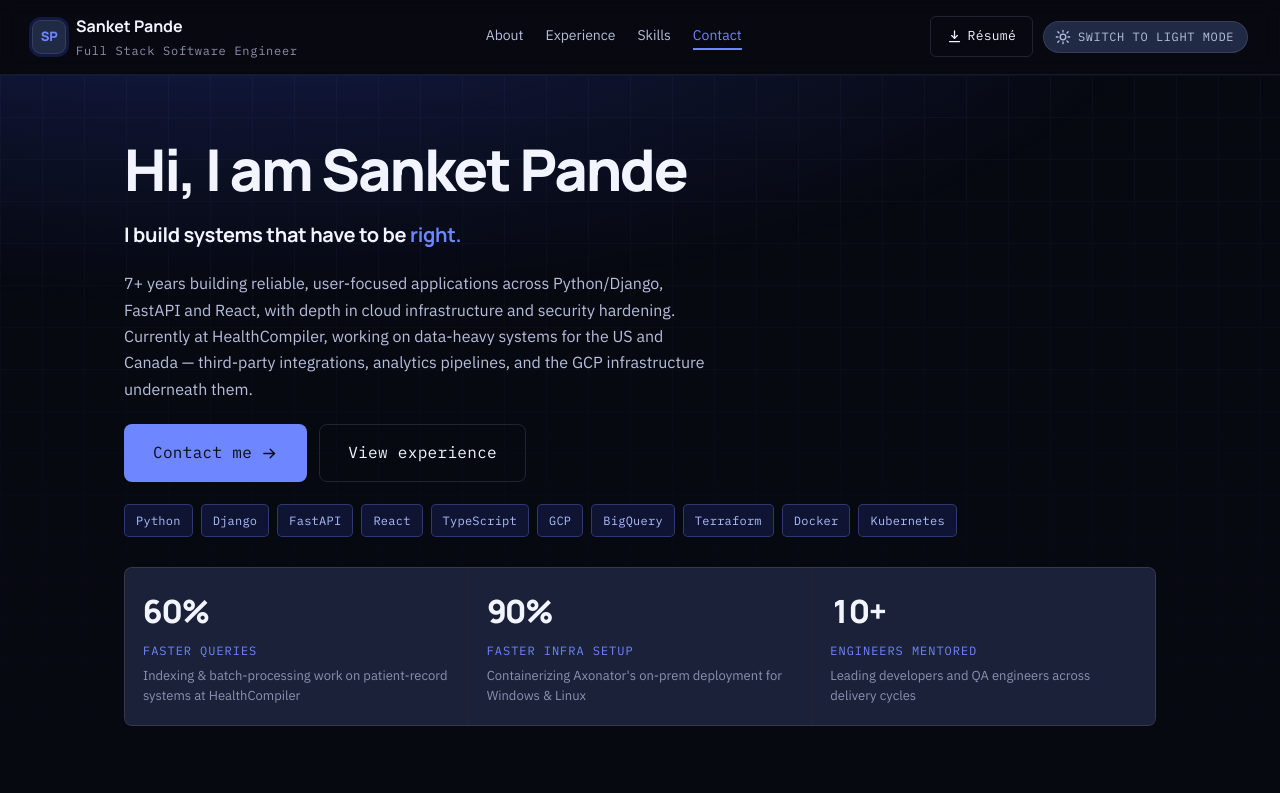
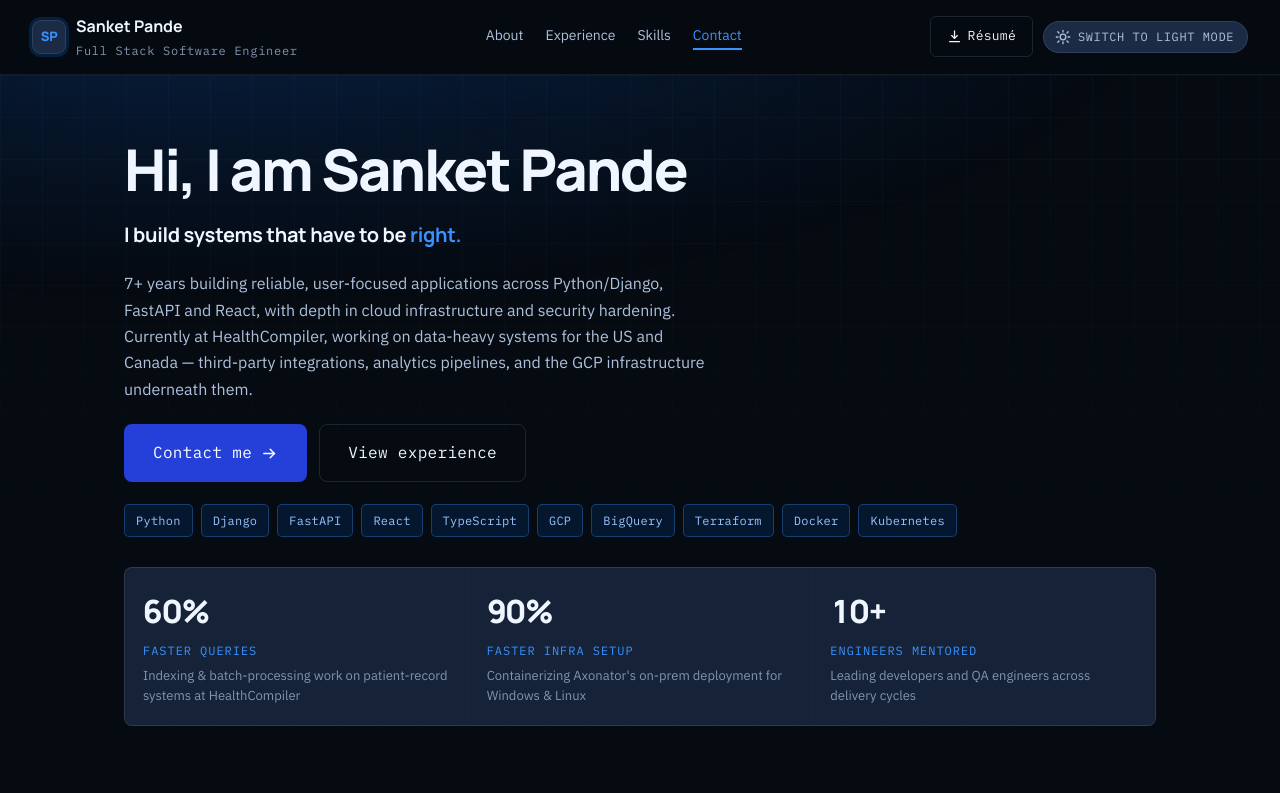
Before and after one commit to sanket-pande/portfolio, a React (Vite) app: page / in a window 1280 px wide. Shown: the top 793 px of the page. Built offline with nearby package versions, Linux system fonts and the light colour scheme.

Commit message:
refactor: update button styles to use accent-fill for improved readability in dark mode

```diff
--- a/src/components/Button/Button.module.css
+++ b/src/components/Button/Button.module.css
@@ -14,7 +14,7 @@
 }
 .btn:active { transform: translateY(1px); }
 
-.primary { background: var(--accent); color: var(--on-accent); }
+.primary { background: var(--accent-fill); color: var(--on-accent); }
 .primary:hover { filter: brightness(1.08); }
 
 .ghost { background: transparent; border-color: var(--line); color: var(--ink); }
--- a/src/styles/global.css
+++ b/src/styles/global.css
@@ -30,6 +30,11 @@
   --line-2:      rgba(17, 20, 42, 0.08);
 
   --accent:      #2440D9;
+  /* Button backgrounds. Deliberately separate from --accent: text and
+     lines need a lighter blue to be readable on dark, but a FILL carries
+     its own white label, so it can stay the exact brand blue in both
+     themes. Light mode happens to use the same value for both. */
+  --accent-fill: #2440D9;
   --accent-glow: rgba(36, 64, 217, 0.10);
   --grid-line:   rgba(36, 64, 217, 0.07);
   --chip-bg:     rgba(36, 64, 217, 0.07);
@@ -48,26 +53,27 @@
   /* ---------- dark palette values — the single source of truth ----------
      Never referenced directly by a component; the dark block below
      aliases the live tokens onto these. */
-  --dk-bg:          #070911;
-  --dk-panel:       #1A2138;
-  --dk-panel-2:     #212A45;
-  --dk-ink:         #F2F5FF;
-  --dk-ink-2:       #B7BEDC;
-  --dk-ink-3:       #8A92AF;
-  --dk-line:        rgba(126, 134, 163, 0.22);
-  --dk-line-2:      rgba(126, 134, 163, 0.14);
+  --dk-bg:          #060A11;
+  --dk-panel:       #152238;
+  --dk-panel-2:     #1C2B45;
+  --dk-ink:         #EFF6FF;
+  --dk-ink-2:       #ADC1DC;
+  --dk-ink-3:       #8195AE;
+  --dk-line:        rgba(117, 137, 162, 0.22);
+  --dk-line-2:      rgba(117, 137, 162, 0.14);
 
-  --dk-accent:      #6E86FF;
-  --dk-accent-glow: rgba(61, 90, 254, 0.22);
-  --dk-grid-line:   #0C0F1B;
-  --dk-chip-bg:     rgba(61, 90, 254, 0.14);
-  --dk-chip-border: rgba(109, 134, 255, 0.32);
-  --dk-chip-text:   #AEBEFF;
+  --dk-accent:      #3992FD;
+  --dk-accent-fill: #2440D9;
+  --dk-accent-glow: rgba(5, 108, 230, 0.22);
+  --dk-grid-line:   #09101B;
+  --dk-chip-bg:     rgba(5, 108, 230, 0.14);
+  --dk-chip-border: rgba(57, 146, 253, 0.32);
+  --dk-chip-text:   #99C5FE;
   --dk-signal:      #4FD6E0;
-  --dk-on-accent:   #0B0D14;
+  --dk-on-accent:   #FFFFFF;
 
-  --dk-surface-a: #070911;
-  --dk-surface-b: #0E1322;
+  --dk-surface-a: #060A11;
+  --dk-surface-b: #0B1422;
 
   --dk-shadow: inset 0 1px 0 rgba(255, 255, 255, 0.06), 0 24px 60px -30px rgba(0, 0, 0, 0.85);
 
@@ -111,6 +117,7 @@
   --line-2:      var(--dk-line-2);
 
   --accent:      var(--dk-accent);
+  --accent-fill: var(--dk-accent-fill);
   --accent-glow: var(--dk-accent-glow);
   --grid-line:   var(--dk-grid-line);
   --chip-bg:     var(--dk-chip-bg);
@@ -186,7 +193,7 @@ img { max-width: 100%; display: block; }
   left: 12px;
   z-index: 200;
   transform: translateY(calc(-100% - 24px));
-  background: var(--accent);
+  background: var(--accent-fill);
   color: var(--on-accent);
   font-family: var(--font-mono);
   font-size: var(--ui-sm);
```
